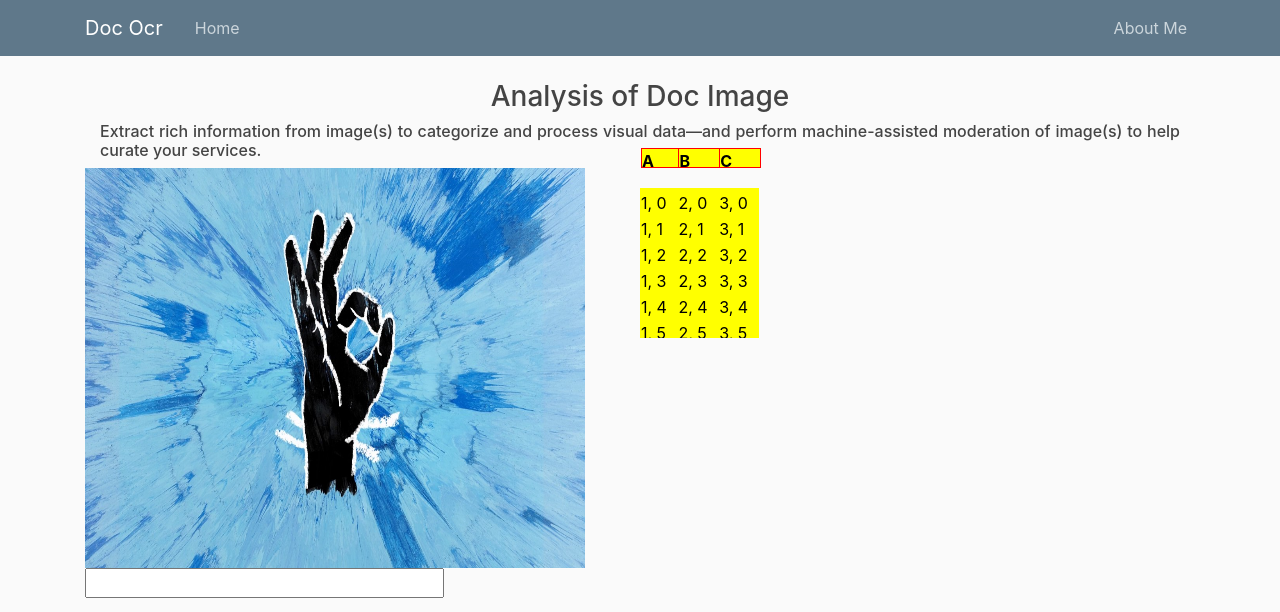
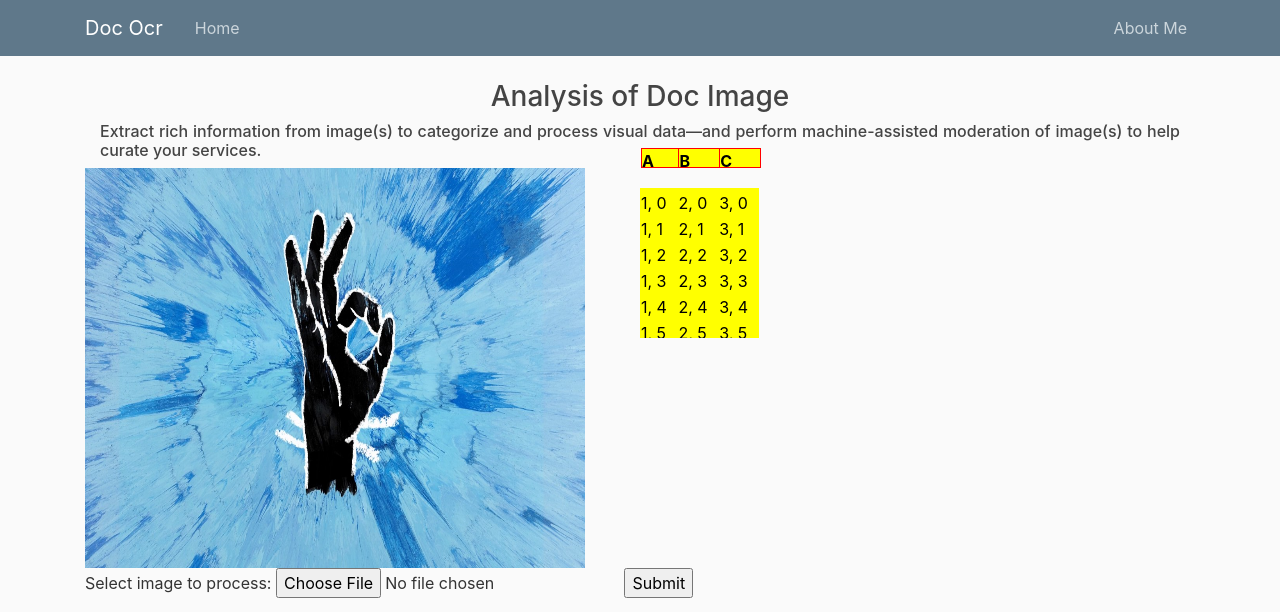
Before and after one commit to dilippuri/Aadhaar-Card-OCR, a Flask app: page / in a window 1280 px wide. Shown: the top 612 px of the page. Run offline with Flask 2, Linux system fonts and the light colour scheme; some libraries are stand-ins or nearby versions; grey boxes are pictures that could not be loaded.

Commit message:
upload and submit

```diff
--- a/templates/layout.html
+++ b/templates/layout.html
@@ -110,16 +110,11 @@
 			  </div>
 			</div>
 		</div>
-		<form method="GET" action="example.cgi">
-				<p><input type="text" name="name" size="30"></p>
-				<p><input type="image" src="image/button.gif" alt="Submit">
-				<input type="image" src="image/button.gif" alt="Submit"></p>
-		</form>
 
 		<form action="upload.php" method="post" enctype="multipart/form-data">
-	    Select image to upload:
+	    Select image to process:
     	<input type="file" name="fileToUpload" id="fileToUpload">
-    	<input type="submit" value="Upload Image" name="submit">
+    	<input type="submit" value="Submit" name="submit">
 		</form>
 
     </main>
```
